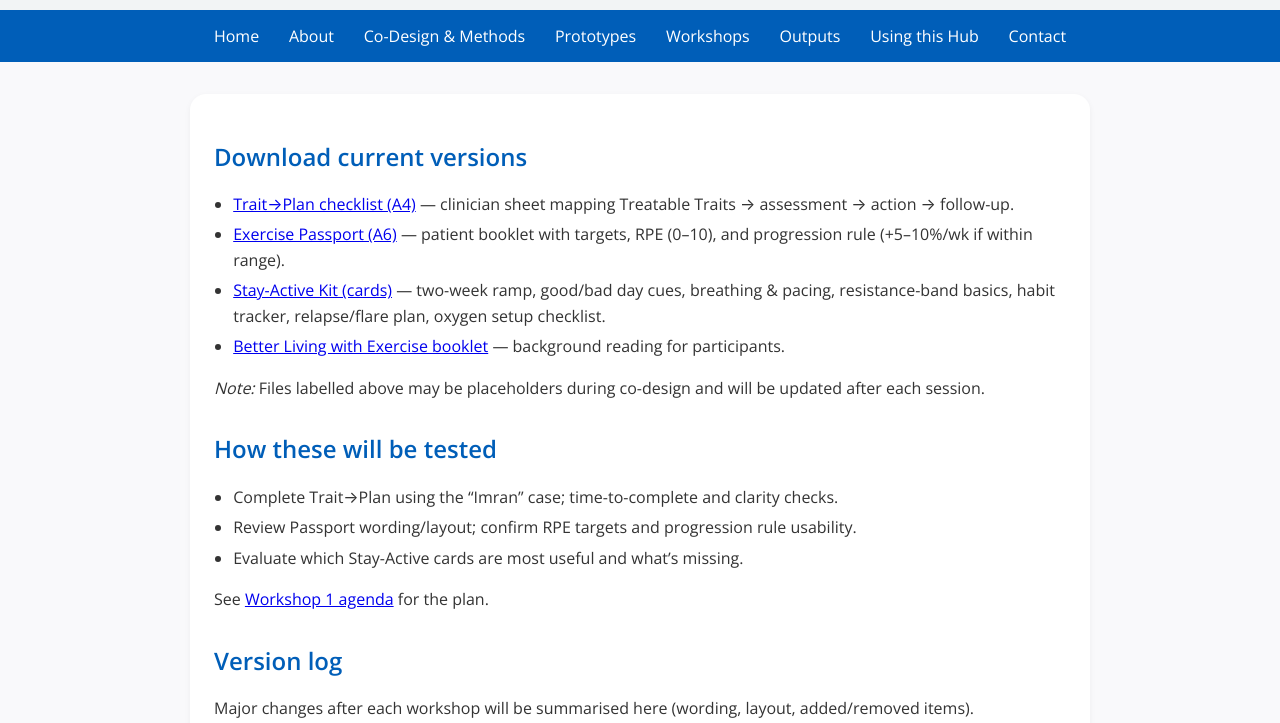
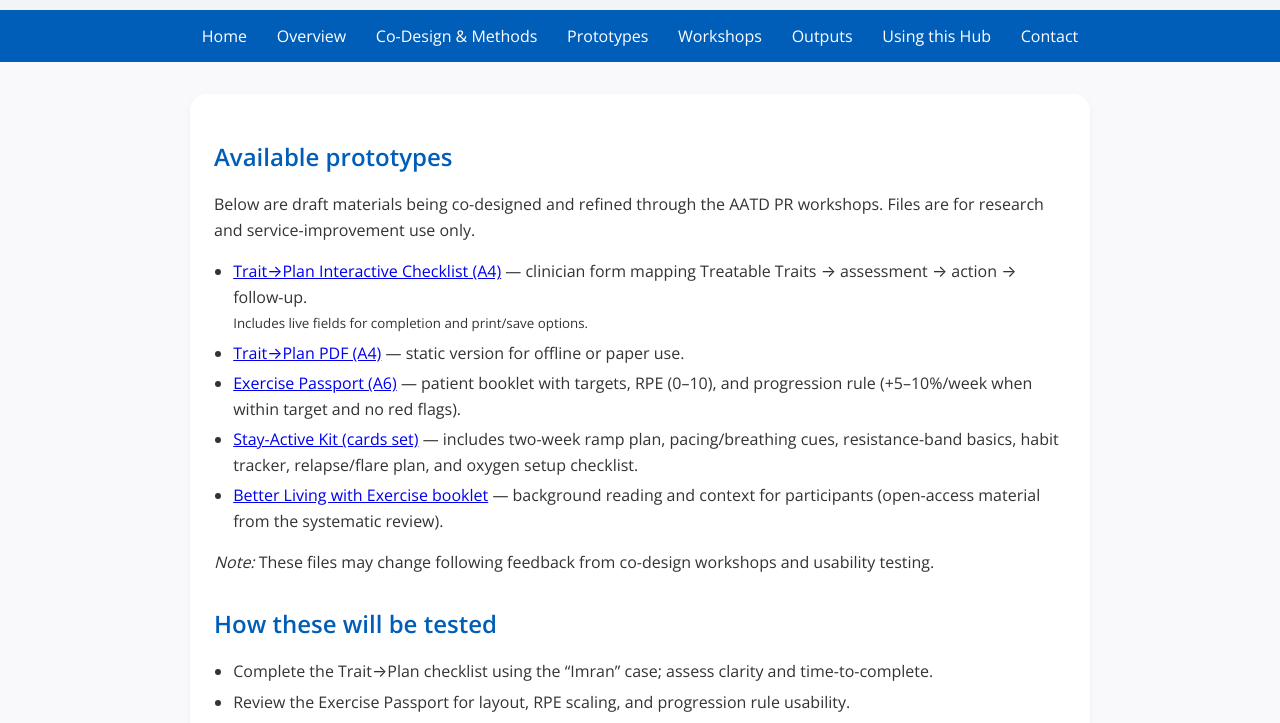
Before and after one commit to Faldani/PR-for-AATD, a plain HTML site: page prototypes/prototypes/index.html in a window 1280 px wide. Shown: the part 73-796 px from the top of the page. Drawn offline with nearby package versions, Linux system fonts and the light colour scheme; files that its build step writes are made by us from their sources.

Commit message:
Update index.html

```diff
--- a/prototypes/prototypes/index.html
+++ b/prototypes/prototypes/index.html
@@ -6,6 +6,7 @@
   <title>Prototypes · PR for AATD</title>
   <link rel="stylesheet" href="../css/style.css">
 </head>
+
 <body>
   <!-- Header -->
   <header class="topbar">
@@ -21,11 +22,11 @@
   </header>
 
   <!-- Site Nav -->
-  <nav>
+  <nav aria-label="Primary">
     <a href="../index.html">Home</a>
-    <a href="../docs/overview.html">About</a>
+    <a href="../docs/overview.html">Overview</a>
     <a href="../docs/methods.html">Co-Design & Methods</a>
-    <a href="index.html">Prototypes</a>
+    <a href="index.html" aria-current="page">Prototypes</a>
     <a href="../sessions/session1-agenda.html">Workshops</a>
     <a href="../outputs/index.html">Outputs</a>
     <a href="../docs/how-to-use.html">Using this Hub</a>
@@ -34,40 +35,51 @@
 
   <main>
     <section>
-      <h2>Download current versions</h2>
+      <h2>Available prototypes</h2>
+      <p>
+        Below are draft materials being co-designed and refined through the AATD PR workshops.
+        Files are for research and service-improvement use only.
+      </p>
+
       <ul>
         <li>
-          <a href="trait-plan-form.pdf">Trait→Plan checklist (A4)</a> — clinician sheet mapping Treatable Traits → assessment → action → follow-up.
+          <a href="trait-plan-form.html">Trait→Plan Interactive Checklist (A4)</a> — clinician form mapping Treatable Traits → assessment → action → follow-up.
+          <br><small>Includes live fields for completion and print/save options.</small>
         </li>
         <li>
-          <a href="exercise-passport.pdf">Exercise Passport (A6)</a> — patient booklet with targets, RPE (0–10), and progression rule (+5–10%/wk if within range).
+          <a href="trait-plan-form.pdf">Trait→Plan PDF (A4)</a> — static version for offline or paper use.
         </li>
         <li>
-          <a href="stay-active-kit.pdf">Stay-Active Kit (cards)</a> — two-week ramp, good/bad day cues, breathing & pacing, resistance-band basics, habit tracker, relapse/flare plan, oxygen setup checklist.
+          <a href="exercise-passport.pdf">Exercise Passport (A6)</a> — patient booklet with targets, RPE (0–10), and progression rule (+5–10%/week when within target and no red flags).
         </li>
         <li>
-          <a href="../Better-living-with-exercise-booklet.pdf">Better Living with Exercise booklet</a> — background reading for participants.
+          <a href="stay-active-kit.pdf">Stay-Active Kit (cards set)</a> — includes two-week ramp plan, pacing/breathing cues, resistance-band basics, habit tracker, relapse/flare plan, and oxygen setup checklist.
+        </li>
+        <li>
+          <a href="../outputs/systematic-review-COPD-AATD-2024.pdf">Better Living with Exercise booklet</a> — background reading and context for participants (open-access material from the systematic review).
         </li>
       </ul>
-      <p><em>Note:</em> Files labelled above may be placeholders during co-design and will be updated after each session.</p>
+
+      <p><em>Note:</em> These files may change following feedback from co-design workshops and usability testing.</p>
     </section>
 
     <section>
       <h2>How these will be tested</h2>
       <ul>
-        <li>Complete Trait→Plan using the “Imran” case; time-to-complete and clarity checks.</li>
-        <li>Review Passport wording/layout; confirm RPE targets and progression rule usability.</li>
-        <li>Evaluate which Stay-Active cards are most useful and what’s missing.</li>
+        <li>Complete the Trait→Plan checklist using the “Imran” case; assess clarity and time-to-complete.</li>
+        <li>Review the Exercise Passport for layout, RPE scaling, and progression rule usability.</li>
+        <li>Evaluate which Stay-Active Kit cards are most useful and identify missing elements.</li>
       </ul>
-      <p>See <a href="../sessions/session1-agenda.html">Workshop 1 agenda</a> for the plan.</p>
+      <p>See the <a href="../sessions/session1-agenda.html">Workshop 1 agenda</a> for details of planned activities.</p>
     </section>
 
     <section>
       <h2>Version log</h2>
-      <p>Major changes after each workshop will be summarised here (wording, layout, added/removed items).</p>
       <ul>
-        <li><strong>v0.1 (draft):</strong> Initial layouts for Trait→Plan, Passport, and card set uploaded.</li>
+        <li><strong>v0.2 (current):</strong> Added interactive Trait→Plan HTML form; updated links and layout notes.</li>
+        <li><strong>v0.1 (draft):</strong> Initial layouts for Trait→Plan, Exercise Passport, and Stay-Active Kit uploaded.</li>
       </ul>
+      <p>Major wording or layout changes after each workshop will be documented here.</p>
     </section>
   </main>
 
```
